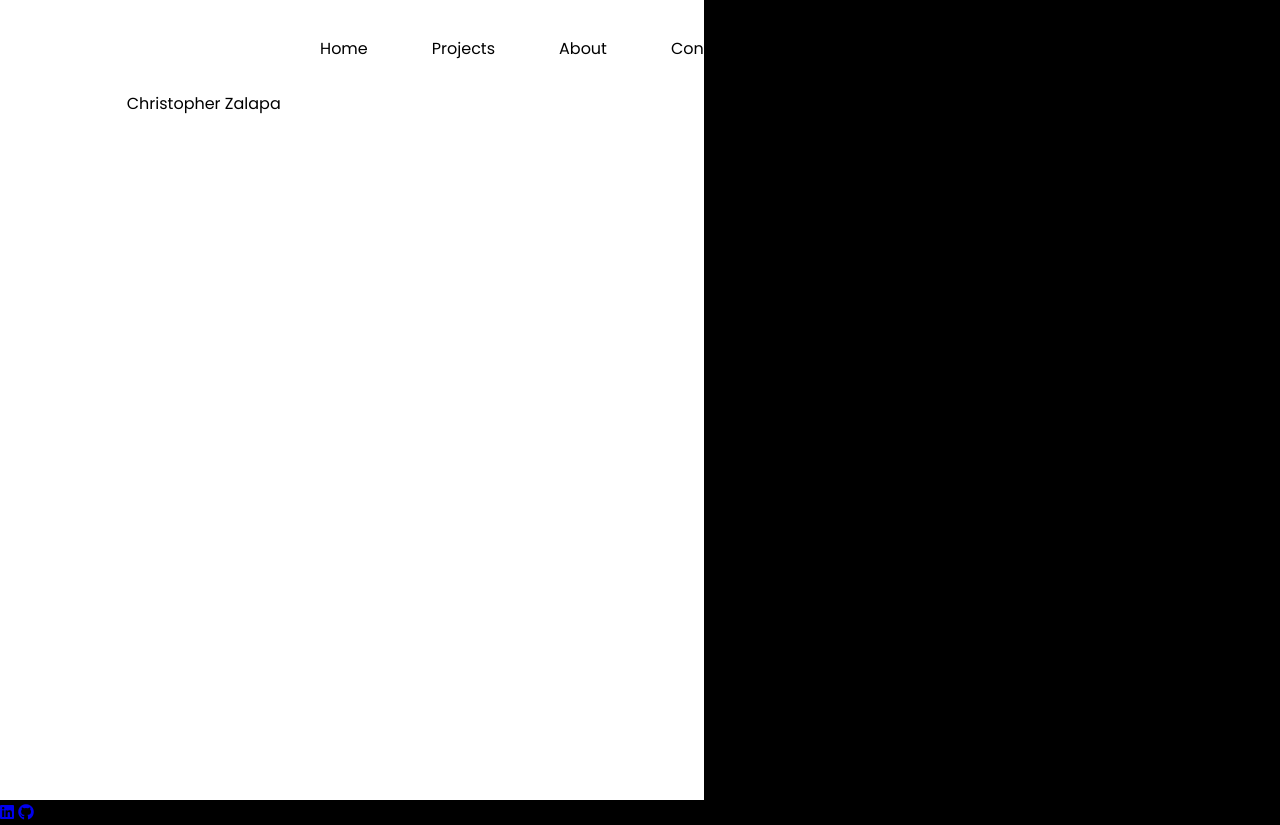
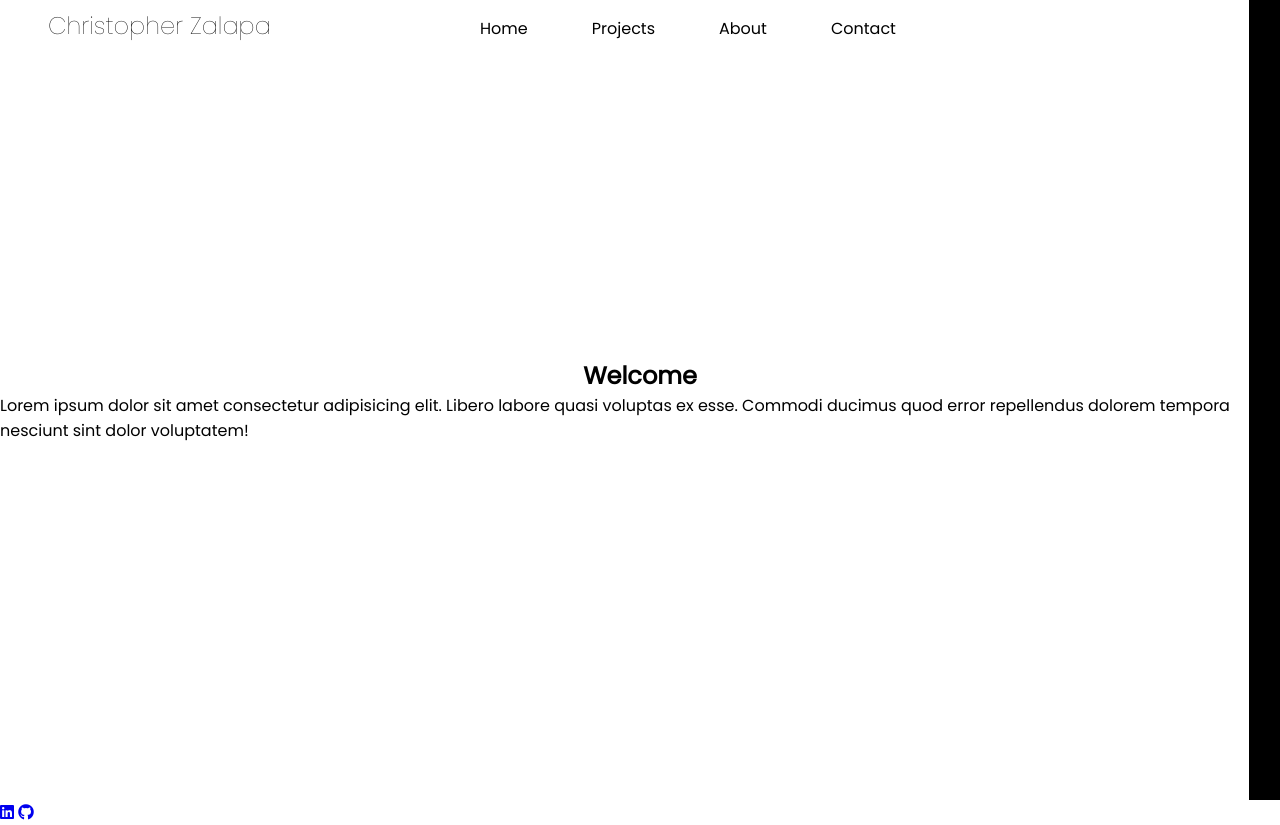
Before and after one commit to ChristopherZalapa/Portfolio-V1, a plain HTML site: page index.html in a window 1280 px wide. Drawn offline with Linux system fonts and the light colour scheme.

Commit message:
Navbar Font Styled

```diff
--- a/index.html
+++ b/index.html
@@ -23,15 +23,13 @@
 
 <!-- Smooth Scroll Container -->
     <div class="smooth-scroll-container">
-
-<!-- Left Home -->
-        <div class="home-left">
         <header class="header">
             <div class="header-logo">Christopher Zalapa</div>
 
 <!-- Navbar -->
             <nav class="navbar">
                 <ul>
+
                     <li><a href="#home">Home</a></li>
                     <li><a href="#projects">Projects</a></li>
                     <li><a href="#about">About</a></li>
@@ -39,7 +37,6 @@
                 </ul>
             </nav>
     </header>
-        </div>
 <!-- End Of Navbar -->
 
 <!-- Section Home -->
--- a/script.js
+++ b/script.js
@@ -3,8 +3,24 @@ let splash = document.querySelector('.splash');
 let splashHeader = document.querySelector('.splash-header');
 let headerText = document.querySelectorAll('.header-text');
 
+// --------- End Of Splash ---------
 let header = document.querySelector('.header');
 let links = Array.from(document.querySelectorAll('.link'));
+
+function animate () {
+
+    setTimeout(() => {
+        header.classList.add('active');
+    }, 7000);
+
+    links.forEach((link, idx) => {
+        setTimeout(() => {
+            link.classList.add('active');
+        }, (idx * 200) + 2500)
+    })
+}
+
+animate();
 
 
 window.addEventListener('DOMContentLoaded', () => {
@@ -32,20 +48,3 @@ window.addEventListener('DOMContentLoaded', () => {
         }, 4300)
     })
 });
-// --------- End Of Splash ---------
-
-
-function animate () {
-
-    setTimeout(() => {
-        header.classList.add('active');
-    }, 5000);
-
-    links.forEach((link, idx) => {
-        setTimeout(() => {
-            link.classList.add('active');
-        }, (idx * 200) + 2500)
-    })
-}
-
-animate();
--- a/style.scss
+++ b/style.scss
@@ -8,7 +8,6 @@ body {
 	font-family: "poppins", sans-serif;
 	height: 100vh;
 	overflow: hidden;
-	background-color: black;
 }
 
 // Splash
@@ -61,36 +60,22 @@ body {
 	scroll-snap-type: y mandatory;
 }
 
-.home-left {
-	position: relative;
-	left: -55%;
-	width: 55%;
-	height: 100vh;
-	animation: slide-perm 2s forwards;
-	background-color: #fff;
-
-	& .header {
-		position: relative;
-		top: 20px;
+.header {
+	position: fixed;
+	top: 0.5rem;
+	left: 3rem;
 	width: 100%;
-		height: 6rem;
-		// opacity: 0;
 
 	& .header-logo {
-			position: absolute;
-			bottom: 0;
-			left: 18%;
-		}
+		font-weight: lighter;
+		font-size: 1.5rem;
 	}
 
-}
-
-.navbar {
-	position: absolute;
+	& .navbar {
+		position: fixed;
 		display: flex;
-	right: 0;
 		top: 0;
-	width: 50%;
+		width: 100%;
 		justify-content: space-around;
 
 		ul {
@@ -104,6 +89,10 @@ body {
 			margin: 0 1rem;
 			padding: 1rem;
 
+			& .logo {
+				justify-content: start;
+			}
+
 			a {
 				text-decoration: none;
 				color: #000;
@@ -115,55 +104,57 @@ body {
 			}
 		}
 	}
+}
 
-// section {
-// 	display: flex;
-// 	flex-direction: column;
-// 	align-items: center;
-// 	width: 100%;
-// 	height: 100vh;
+section {
+	display: flex;
+	justify-content: center;
+	flex-direction: column;
+	align-items: center;
+	width: 100%;
+	height: 100vh;
 
 
-// 	img {
-// 		height: 350px;
-// 		width: 550px;
-// 	}
+	img {
+		height: 350px;
+		width: 550px;
+	}
 
+}
+
+// .active {
+// 	position: relative;
+// 	top: 0;
+// 	opacity: 1;
+// 	transition: 1s;
 // }
 
-.active {
-	position: relative;
-	top: 0;
-	opacity: 1;
-	transition: 0.5s;
-}
+// @keyframes slide {
+// 	0% {
+// 		left: -100%;
+// 	}
+// 	25% {
+// 		left: -100%;
+// 	}
+// 	50% {
+// 		left: 0;
+// 	}
+// 	100% {
+// 		left: 100%;
+// 	}
+// }
 
-@keyframes slide {
-	0% {
-		left: -100%;
-	}
-	25% {
-		left: -100%;
-	}
-	50% {
-		left: 0;
-	}
-	100% {
-		left: 100%;
-	}
-}
-
-@keyframes slide-perm {
-	0% {
-		left: -100%;
-	}
-	25% {
-		left: -100%;
-	}
-	75% {
-		left: 0;
-	}
-	100% {
-		left: 0;
-	}
-}
+// @keyframes slide-perm {
+// 	0% {
+// 		left: -100%;
+// 	}
+// 	25% {
+// 		left: -100%;
+// 	}
+// 	75% {
+// 		left: 0;
+// 	}
+// 	100% {
+// 		left: 0;
+// 	}
+// }
```
Also changed, not shown: css/style.css, 1 other file. Lines whose indentation alone changed are shown as unchanged.
